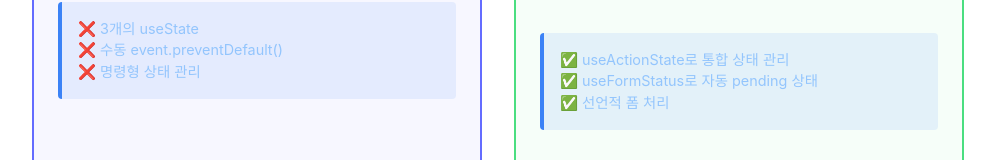
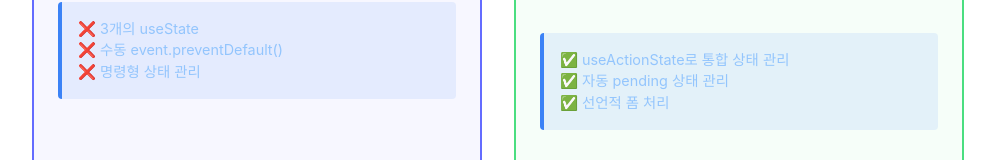
Before and after one commit to whddltjdwhd/mcp-test, a React (Vite) app: page / in a window 1280 px wide. Shown: the part 1568-1728 px from the top of the page, without its empty margins (142-1137 px from the left). Built offline with nearby package versions, Linux system fonts and the light colour scheme.

Commit message:
App.jsx 수정

```diff
--- a/src/App.jsx
+++ b/src/App.jsx
@@ -1,6 +1,5 @@
 import TextGeneratorBefore from "./before/TextGenerator";
 import ProfileFormBefore from "./before/ProfileForm";
-import UserProfileBefore from "./before/UserProfile";
 // import TextGeneratorAfter from "./after/TextGenerator";
 // import ProfileFormAfter from "./after/ProfileForm";
 // import UserProfileAfter from "./after/UserProfile";
@@ -86,7 +85,7 @@ function App() {
             style={{ marginTop: "1rem", fontSize: "0.9em" }}
           >
             <p>✅ useActionState로 통합 상태 관리</p>
-            <p>✅ useFormStatus로 자동 pending 상태</p>
+            <p>✅ 자동 pending 상태 관리</p>
             <p>✅ 선언적 폼 처리</p>
           </div>
         </div>
```
